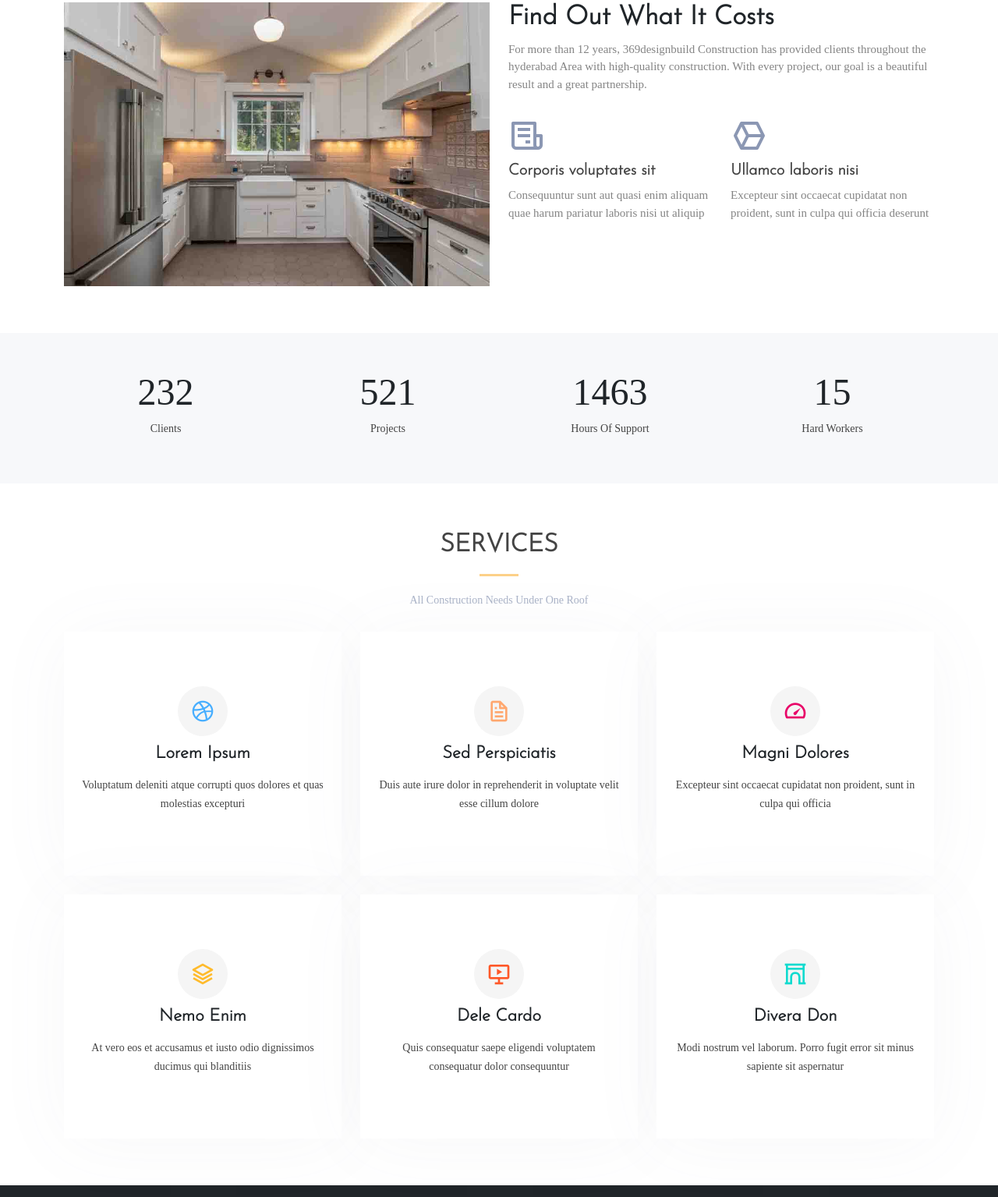
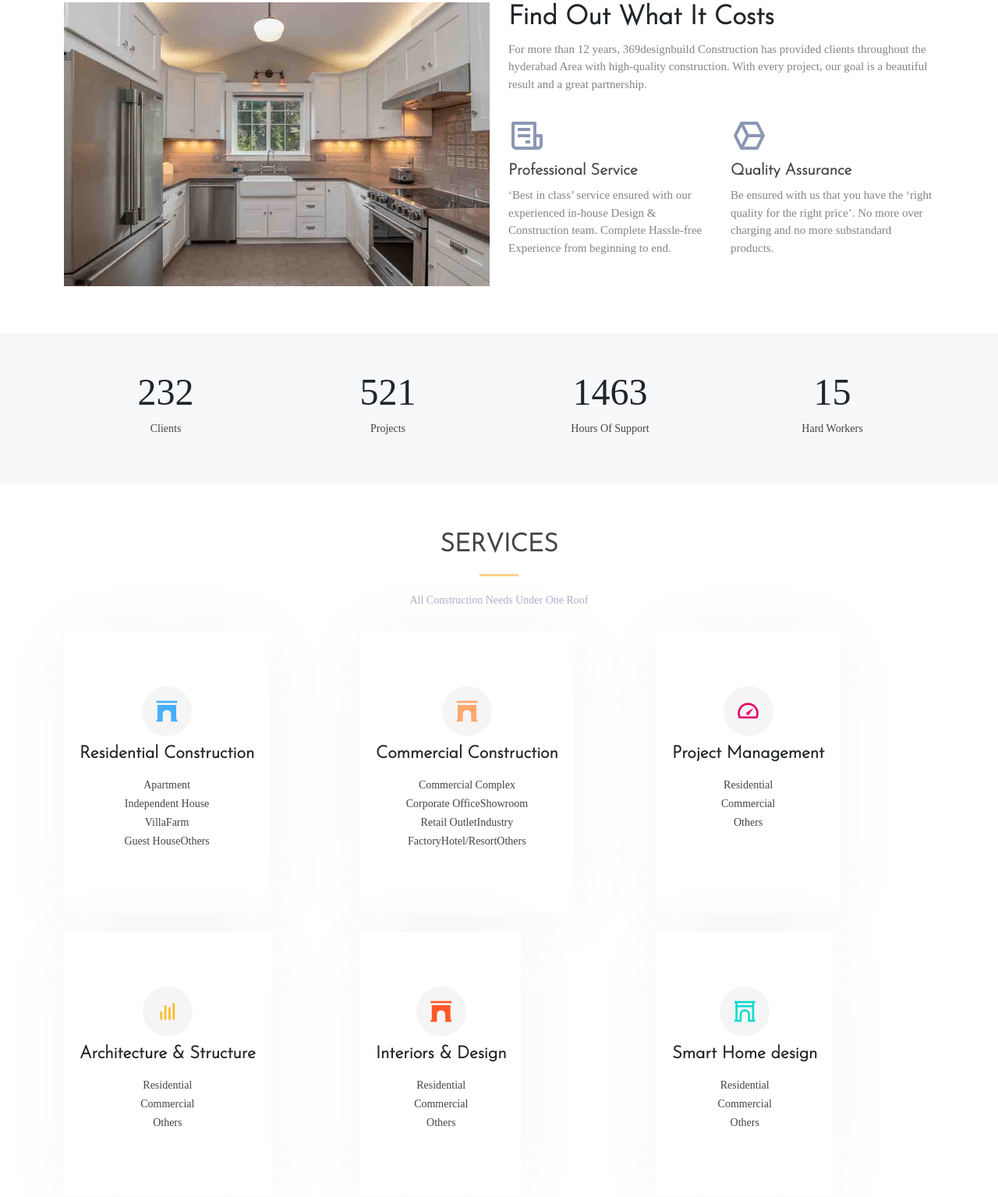
Before and after one commit to pavannada/369designbuild, a plain HTML site: page index.html in a window 1280 px wide. Shown: the part 857-2392 px from the top of the page at 78% size. Drawn offline with Linux system fonts and the light colour scheme; files that its build step writes are made by us from their sources; files whose address does not match are found by name.

Commit message:
Update index.html

```diff
--- a/index.html
+++ b/index.html
@@ -51,7 +51,7 @@
           <li><a class="nav-link scrollto active" href="#hero">HOME</a></li>
           <li><a class="nav-link scrollto" href="#about">OUR WORK</a></li>
           <li><a class="nav-link scrollto" href="#services">ABOUT US</a></li>
-          <li><a class="nav-link scrollto " href="#portfolio">CONTACT US</a></li>
+          <li><a class="nav-link scrollto " href="#contact">CONTACT US</a></li>
           <li><a class="nav-link scrollto" href="#team">GUIDE & TIPS</a></li>
           <li><a class="nav-link scrollto" href="#pricing">PRICING</a></li>
           <li class="dropdown"><a href="#"><span>PACKAGES</span> <i class="bi bi-chevron-down"></i></a>
@@ -142,13 +142,13 @@
             <div class="row">
               <div class="col-md-6">
                 <i class="bx bx-receipt"></i>
-                <h4>Corporis voluptates sit</h4>
-                <p>Consequuntur sunt aut quasi enim aliquam quae harum pariatur laboris nisi ut aliquip</p>
+                <h4>Professional Service</h4>
+                <p>‘Best in class’ service ensured with our experienced in-house Design & Construction team. Complete Hassle-free Experience from beginning to end.</p>
               </div>
               <div class="col-md-6">
                 <i class="bx bx-cube-alt"></i>
-                <h4>Ullamco laboris nisi</h4>
-                <p>Excepteur sint occaecat cupidatat non proident, sunt in culpa qui officia deserunt</p>
+                <h4>Quality Assurance</h4>
+                <p>Be ensured with us that you have the ‘right quality for the right price’. No more over charging and no more substandard products.</p>
               </div>
             </div>
           </div>
@@ -202,20 +202,20 @@
           <div class="col-lg-4 col-md-6 d-flex align-items-stretch" data-aos="zoom-in" data-aos-delay="100">
             <div class="icon-box iconbox-blue">
               <div class="icon">
-                <i class="bx bxl-dribbble"></i>
+                <i class="bx bxs-arch"></i>
               </div>
-              <h4><a href="">Lorem Ipsum</a></h4>
-              <p>Voluptatum deleniti atque corrupti quos dolores et quas molestias excepturi</p>
+              <h4><a href="">Residential Construction</a></h4>
+              <p>Apartment <br>Independent House<br>VillaFarm<br> Guest HouseOthers</p>
             </div>
           </div>
 
           <div class="col-lg-4 col-md-6 d-flex align-items-stretch mt-4 mt-md-0" data-aos="zoom-in" data-aos-delay="200">
             <div class="icon-box iconbox-orange ">
               <div class="icon">
-                <i class="bx bx-file"></i>
+                <i class="bx bxs-arch"></i>
               </div>
-              <h4><a href="">Sed Perspiciatis</a></h4>
-              <p>Duis aute irure dolor in reprehenderit in voluptate velit esse cillum dolore</p>
+              <h4><a href="">Commercial Construction</a></h4>
+              <p>Commercial Complex<br>Corporate OfficeShowroom<br>Retail OutletIndustry<br>FactoryHotel/ResortOthers</p>
             </div>
           </div>
 
@@ -224,28 +224,28 @@
               <div class="icon">
                 <i class="bx bx-tachometer"></i>
               </div>
-              <h4><a href="">Magni Dolores</a></h4>
-              <p>Excepteur sint occaecat cupidatat non proident, sunt in culpa qui officia</p>
+              <h4><a href="">Project Management</a></h4>
+              <p>Residential<br>Commercial<br>Others</p>
             </div>
           </div>
 
           <div class="col-lg-4 col-md-6 d-flex align-items-stretch mt-4" data-aos="zoom-in" data-aos-delay="100">
             <div class="icon-box iconbox-yellow">
               <div class="icon">
-                <i class="bx bx-layer"></i>
+                <i class="bx bx-bar-chart"></i>
               </div>
-              <h4><a href="">Nemo Enim</a></h4>
-              <p>At vero eos et accusamus et iusto odio dignissimos ducimus qui blanditiis</p>
+              <h4><a href="">Architecture &amp; Structure</a></h4>
+              <p>Residential<br>Commercial<br>Others</p>
             </div>
           </div>
 
           <div class="col-lg-4 col-md-6 d-flex align-items-stretch mt-4" data-aos="zoom-in" data-aos-delay="200">
             <div class="icon-box iconbox-red">
               <div class="icon">
-                <i class="bx bx-slideshow"></i>
+                <i class="bx bxs-arch"></i>
               </div>
-              <h4><a href="">Dele Cardo</a></h4>
-              <p>Quis consequatur saepe eligendi voluptatem consequatur dolor consequuntur</p>
+              <h4><a href="">Interiors &amp; Design</a></h4>
+              <p>Residential<br>Commercial<br>Others</p>
             </div>
           </div>
 
@@ -254,8 +254,8 @@
               <div class="icon">
                 <i class="bx bx-arch"></i>
               </div>
-              <h4><a href="">Divera Don</a></h4>
-              <p>Modi nostrum vel laborum. Porro fugit error sit minus sapiente sit aspernatur</p>
+              <h4><a href="">Smart Home design</a></h4>
+              <p>Residential<br>Commercial<br>Others</p>
             </div>
           </div>
 
@@ -908,21 +908,21 @@
                 <div class="info-box">
                   <i class="bx bx-map"></i>
                   <h3>Our Address</h3>
-                  <p>A108 Adam Street, New York, NY 535022</p>
+                  <p>hyderabad</p>
                 </div>
               </div>
               <div class="col-md-6">
                 <div class="info-box mt-4">
                   <i class="bx bx-envelope"></i>
                   <h3>Email Us</h3>
-                  <p>info@example.com<br>contact@example.com</p>
+                  <p>369designbuild@gmail.com<br></p>
                 </div>
               </div>
               <div class="col-md-6">
                 <div class="info-box mt-4">
                   <i class="bx bx-phone-call"></i>
                   <h3>Call Us</h3>
-                  <p>+1 5589 55488 55<br>+1 6678 254445 41</p>
+                  <p>+91 7207205536<br></p>
                 </div>
               </div>
             </div>
```
